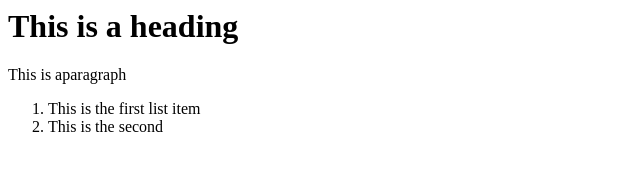
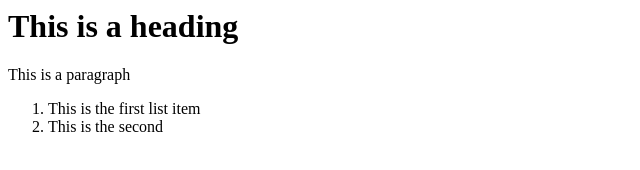
Before and after one commit to keysmasher94/keysmasher94.github.io, a plain HTML site: page index.html in a window 1280 px wide. Shown: the full height of the page, 0-640 px from the left. Drawn offline with Linux system fonts and the light colour scheme.

Commit message:
Update index.html

```diff
--- a/index.html
+++ b/index.html
@@ -4,7 +4,7 @@
   </head>
   <body>
     <h1>This is a heading</h1>
-    <p>This is aparagraph</p>
+    <p>This is a paragraph</p>
     <ol>
       <li>This is the first list item</li>
       <li>This is the second</li>
```
